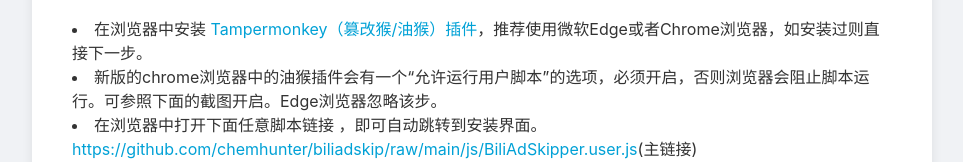
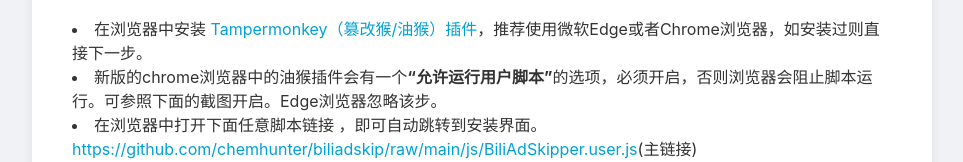
Before and after one commit to chemhunter/biliadskip, a website: page index.html in a window 1280 px wide. Shown: the part 480-642 px from the top of the page, without its empty margins (158-1121 px from the left). Drawn offline with Linux system fonts and the light colour scheme.

Commit message:
Update index.html

```diff
--- a/index.html
+++ b/index.html
@@ -82,7 +82,7 @@
 			<div class="guide">
 				<h3>油猴脚本安装教程（完整）</h3>
 				<li>在浏览器中安装 <a target="_blank" href="https://www.tampermonkey.net/">Tampermonkey（篡改猴/油猴）插件</a>，推荐使用微软Edge或者Chrome浏览器，如安装过则直接下一步。</li>
-				<li>新版的chrome浏览器中的油猴插件会有一个“允许运行用户脚本”的选项，必须开启，否则浏览器会阻止脚本运行。可参照下面的截图开启。Edge浏览器忽略该步。</li>
+				<li>新版的chrome浏览器中的油猴插件会有一个<b>“允许运行用户脚本”</b>的选项，必须开启，否则浏览器会阻止脚本运行。可参照下面的截图开启。Edge浏览器忽略该步。</li>
 				<li>在浏览器中打开下面任意脚本链接 ，即可自动跳转到安装界面。
 					<a target="_blank" href="https://github.com/chemhunter/biliadskip/raw/main/js/BiliAdSkipper.user.js">https://github.com/chemhunter/biliadskip/raw/main/js/BiliAdSkipper.user.js</a>(主链接)<br>
 					<a target="_blank" href="https://www.gitlabip.xyz/chemhunter/biliadskip/raw/main/js/BiliAdSkipper.user.js">https://www.gitlabip.xyz/chemhunter/biliadskip/raw/main/js/BiliAdSkipper.user.js</a>(镜像备份)
```
